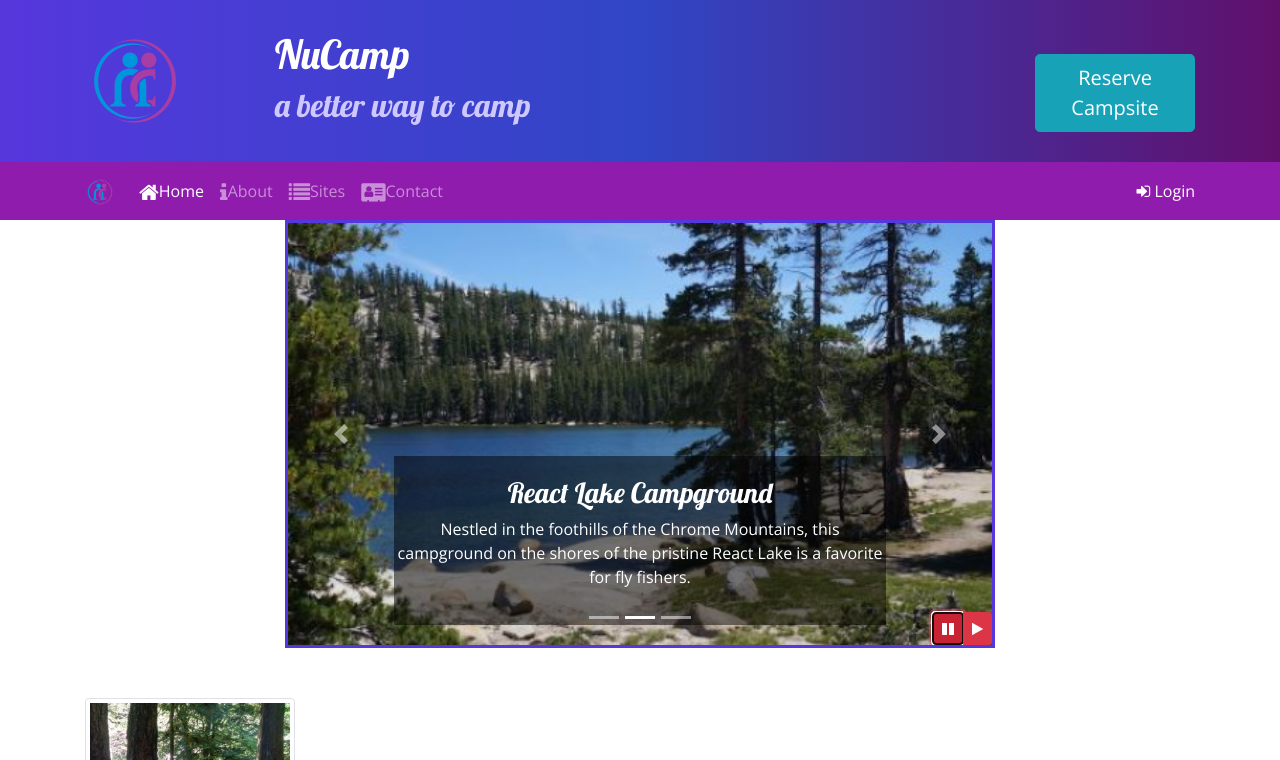
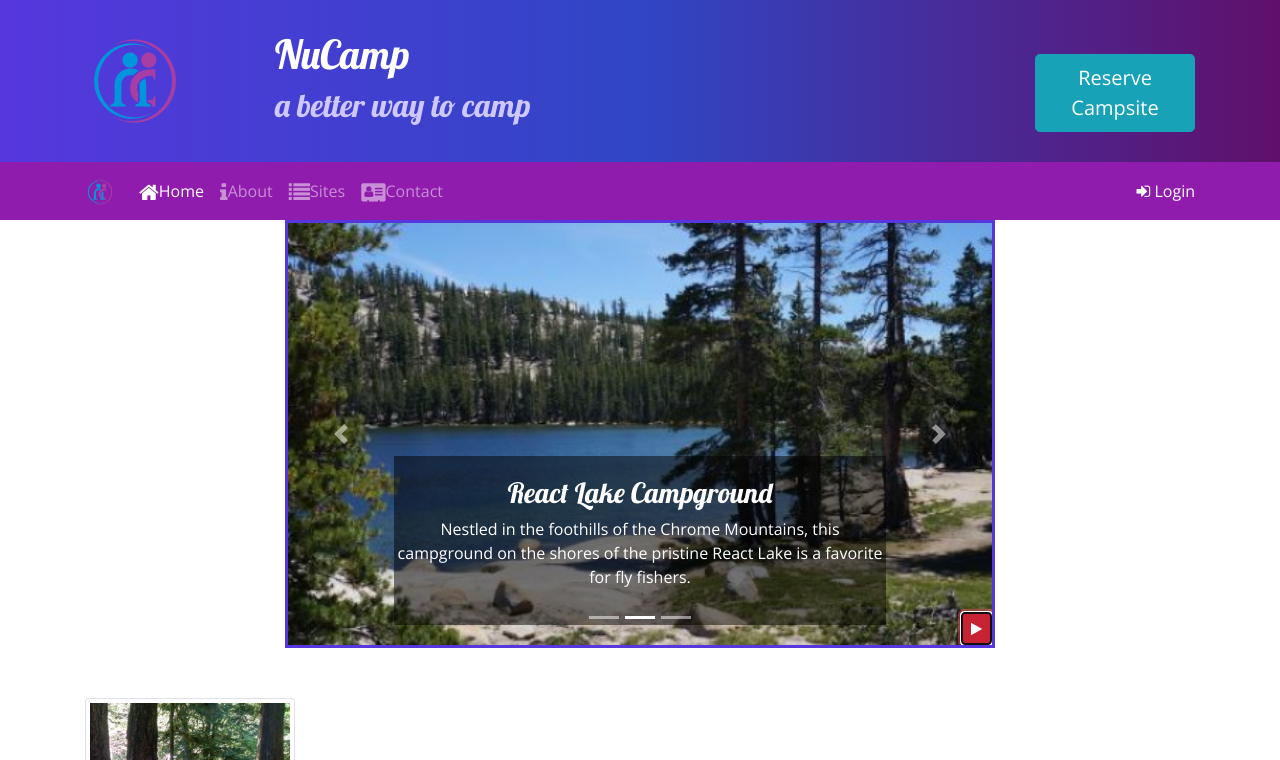
Before and after one commit to chipshep444/nucampsite, a website: page index.html in a window 1280 px wide. Both pictures are taken after a click on the button 948 px from the left and 628 px from the top of the page. Shown: the top 760 px of the page. Drawn offline with nearby package versions, Linux system fonts and the light colour scheme.

Commit message:
020121 1154am

```diff
--- a/index.html
+++ b/index.html
@@ -189,14 +189,11 @@
                         <span class="sr-only">Next</span>
                     </a>
                      <!--jQuery part 1-->
-                    <div class="btn-group" id="carouselButton">
-                        <button class="bt btn-danger btn-sm" id="carouselPause">
-                            <i class="fa fa-pause"></i>
-                        </button>
-                        <button class="btn btn-danger btn-sm" id="carouselPlay">
-                            <i class="fa fa-play"></i>
-                        </button>
-                    </div>
+
+                    <button class="bt btn-danger btn-sm" id="carouselButton">
+                        <i class="fa fa-pause"></i>
+                    </button>
+
                      <!--jQuery part 1 end-->
                 </div>
             </div>
@@ -280,16 +277,21 @@
      <script src="node_modules/jquery/dist/jquery.slim.min.js"></script>
      <script src="node_modules/popper.js/dist/umd/popper.min.js"></script>
      <script src="node_modules/bootstrap/dist/js/bootstrap.min.js"></script>
-    <!-- This code below activates tooltips, which comes from popper above.-->
 
+     <!-- This code below is using jquery to control play pause button on carousel.-->
     <script>
         $(function() {
             $(".carousel").carousel( { interval: 2000, pause: "false" } );
-            $("#carouselPause").click(function(){
-                $(".carousel").carousel("pause");
-            });
-            $("#carouselPlay").click(function(){
-                $(".carousel").carousel("cycle");
+            $("#carouselButton").click(function(){
+                if ($("#carouselButton").children("i").hasClass("fa-pause")) {
+                    $(".carousel").carousel("pause");
+                    $("#carouselButton").children("i").removeClass("fa-pause");
+                    $("#carouselButton").children("i").addClass("fa-play");
+                } else {
+                    $(".carousel").carousel("cycle");
+                    $("#carouselButton").children("i").removeClass("fa-play");
+                    $("#carouselButton").children("i").addClass("fa-pause");
+                }
             });
         });
     </script>
```
